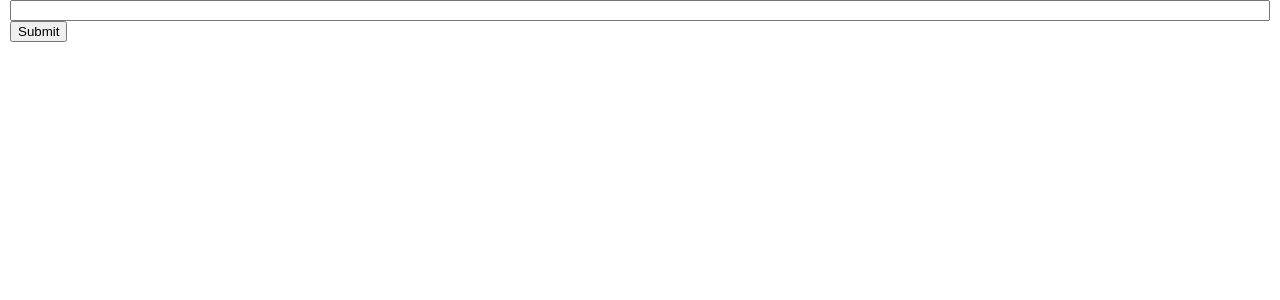
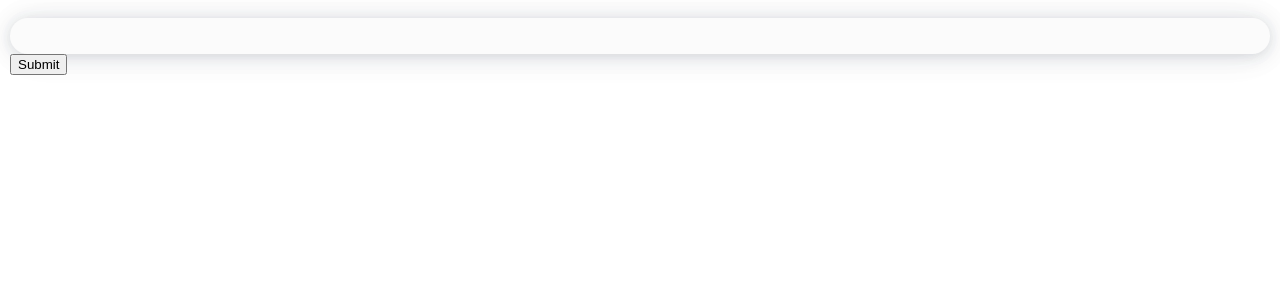
Before and after one commit to vitorbarbosa19/ziro-sales, a React app: page / in a window 1280 px wide. Shown: the top 300 px of the page. Built offline with nearby package versions, Linux system fonts and the light colour scheme.

Commit message:
add styles to dropdown component

```diff
--- a/src/components/RegisterNewSale/DropDown/index.js
+++ b/src/components/RegisterNewSale/DropDown/index.js
@@ -2,9 +2,11 @@ import React, { Component } from 'react'
 import getUserInput from './methods/getUserInput'
 import fillInput from './methods/fillInput'
 import toggleDropDown from './methods/toggleDropDown'
+import clearForm from './methods/clearForm'
 import renderList from './utils/renderList'
 import validateInputType from './utils/validateInputType'
-import { container, dropdown, dropdownOn, dropdownOff, overlayOn, overlayOff } from './styles'
+import { container, dropdown, dropdownOn, dropdownOff, overlayOn, overlayOff,
+input, inputFocus, error } from './styles'
 
 export default class DropDown extends Component {
 	constructor(props) {
@@ -16,24 +18,21 @@ export default class DropDown extends Component {
 		}
 	}
 	componentDidUpdate() {
-		if (this.state.userInput !== '' && this.props.formSubmit) {
-			this.setState({
-				userInput: '',
-				filter: [],
-				isDropDownOpen: false
-			})
-		}
+		if (this.state.userInput !== '' && this.props.formSubmit)
+			this.clearForm()
 	}
 	/* methods */
 	getUserInput = getUserInput(this)
 	fillInput = fillInput(this)
 	toggleDropDown = toggleDropDown(this)
+	clearForm = clearForm(this)
 	/* ------ */
 	render() {
 		return (
 			<div style={container}>
-				<label>{this.props.errorMessage}</label>
+				<label style={error}>{this.props.errorMessage}</label>
 				<input
+					style={this.state.isDropDownOpen ? inputFocus : input}
 					type={validateInputType(this.props.type)}
 					value={this.state.userInput}
 					onChange={this.getUserInput}
--- /dev/null
+++ b/src/components/RegisterNewSale/DropDown/methods/clearForm.js
@@ -0,0 +1,9 @@
+const clearForm = (that) => () => {
+	that.setState({
+		userInput: '',
+		filter: [],
+		isDropDownOpen: false
+	})
+}
+
+export default clearForm
--- a/src/components/RegisterNewSale/DropDown/styles.js
+++ b/src/components/RegisterNewSale/DropDown/styles.js
@@ -1,10 +1,14 @@
+/*------- behaviour -------*/
+
 export const container = {
 	display: 'flex',
 	flexDirection: 'column'
 }
 
 export const dropdown = {
-	position: 'relative'
+	position: 'relative',
+	/* aesthetics */
+	margin: '0 12px',
 }
 
 export const dropdownOff = {
@@ -19,8 +23,16 @@ export const dropdownOn = {
 	overflowX: 'hidden',
 	overflowY: 'scroll',
 	transition: 'height 0.15s ease-in-out',
+	/* aesthetics */
 	width: '100%',
-	backgroundColor: 'rgba(250,250,250,1)',
+	marginTop: '3px',
+	borderRadius: '5px',
+	color: 'rgba(48,62,77,0.8)',
+	fontWeight: '700',
+	backgroundColor: '#FAFBFB',
+	boxShadow: `0px 3px 10px 0px rgba(48,62,77,0.10), 0px 3px 20px 0px rgba(48,62,77,0.08),
+	0px 3px 30px 0px rgba(48,62,77,0.06), 0px 3px 40px 0px rgba(48,62,77,0.04)`,
+
 }
 
 export const overlayOn = {
@@ -30,6 +42,7 @@ export const overlayOn = {
 	width: '100%',
 	height: '100%',
 	zIndex: '-1'
+
 }
 
 export const overlayOff = {
@@ -38,9 +51,49 @@ export const overlayOff = {
 
 export const list = {
 	position: 'relative',
+	listStyle: 'none',
+	overflow: 'hidden',
+	/* aesthetics */
 	margin: '0',
-	padding: '0',
-	listStyle: 'none',
-	fontSize: '1.6rem',
-	overflow: 'hidden'
+	padding: '10px 12px',
+	fontSize: '1.35rem',
 }
+
+/*------- aesthetics -------*/
+
+export const input = {
+	WebkitAppearance: 'none',
+	border: 'none',
+	borderRadius: '20px',
+	padding: '8px 20px',
+	height: '20px',
+	backgroundColor: 'rgba(48,62,77,0.02)',
+	boxShadow: `0px 2px 11px 0px rgba(48,62,77,0.10), 0px 2px 22px 0px rgba(48,62,77,0.08),
+	0px 2px 33px 0px rgba(48,62,77,0.06), 0px 2px 44px 0px rgba(48,62,77,0.04)`,
+	fontSize: '1.3rem',
+	color: 'rgba(48,62,77,0.8)',
+	fontWeight: '700'
+}
+
+export const inputFocus = {
+	outline: 'none',
+	boxShadow: `0px 1px 12px 0px rgba(48,62,77,0.20), 0px 1px 24px 0px rgba(48,62,77,0.18),
+	0px 1px 36px 0px rgba(48,62,77,0.16), 0px 1px 48px 0px rgba(48,62,77,0.14)`,
+	/* below is the same code as without focus */
+	WebkitAppearance: 'none',
+	border: 'none',
+	borderRadius: '20px',
+	padding: '8px 20px',
+	height: '20px',
+	backgroundColor: 'rgba(48,62,77,0.02)',
+	fontSize: '1.3rem',
+	color: 'rgba(48,62,77,0.8)',
+	fontWeight: '700'
+}
+
+export const error = {
+	padding: '8px 8px 10px',
+	fontSize: '1.2rem',
+	fontWeight: '700',
+	color: '#F16B6F'
+}
--- a/src/components/RegisterNewSale/Form.js
+++ b/src/components/RegisterNewSale/Form.js
@@ -3,7 +3,7 @@ import DropDown from './DropDown/index'
 
 const Form = (props) => (
 	<div>
-		<form id='newSaleForm' onSubmit={props.submitForm}>
+		<form onSubmit={props.submitForm}>
 			{/* supplier field */}
 			<DropDown
 				type='text'
```
